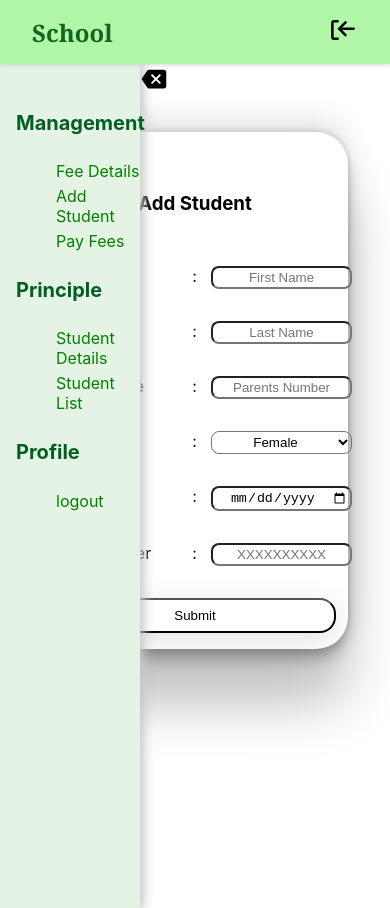
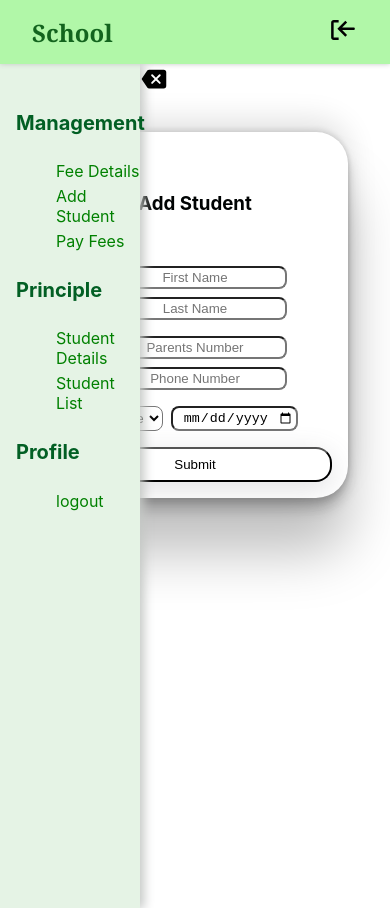
Before and after one commit to Shivamgulia/School, a Next.js app: page /addstd in a window 390 px wide. Built offline with nearby package versions, Linux system fonts and the light colour scheme; a web font is replaced by a local one.

Commit message:
forms fixed problem was got out of contier on mobile

```diff
--- a/components/Main/Student/AddForm.js
+++ b/components/Main/Student/AddForm.js
@@ -24,12 +24,6 @@ export default function AddForm() {
         <h3>Add Student</h3>
         <div className={styles.inputCont}>
           <div className={styles.inputdiv}>
-            <label htmlFor="fname" className={styles.formLabel}>
-              First Name
-            </label>
-            <label htmlFor="fname" className={styles.formLabel}>
-              :
-            </label>
             <input
               type="text"
               id="fname"
@@ -38,14 +32,6 @@ export default function AddForm() {
               ref={fNameRef}
               className={styles.formInput}
             />
-          </div>
-          <div className={styles.inputdiv}>
-            <label htmlFor="lname" className={styles.formLabel}>
-              Last Name
-            </label>
-            <label htmlFor="lname" className={styles.formLabel}>
-              :
-            </label>
             <input
               type="text"
               id="lname"
@@ -56,12 +42,6 @@ export default function AddForm() {
             />
           </div>
           <div className={styles.inputdiv}>
-            <label htmlFor="pname" className={styles.formLabel}>
-              Parents Name
-            </label>
-            <label htmlFor="pname" className={styles.formLabel}>
-              :
-            </label>
             <input
               type="text"
               id="pname"
@@ -70,26 +50,20 @@ export default function AddForm() {
               ref={pNameRef}
               className={styles.formInput}
             />
+            <input
+              type="text"
+              id="phone"
+              placeholder="Phone Number"
+              required
+              ref={phoneRef}
+              className={styles.formInput}
+            />
           </div>
           <div className={styles.inputdiv}>
-            <label htmlFor="gender" className={styles.formLabel}>
-              Date Of Birth
-            </label>
-            <label htmlFor="gender" className={styles.formLabel}>
-              :
-            </label>
             <select name="gender" id="gender" className={styles.formInput}>
               <option value="Female">Female</option>
               <option value="Male">Male</option>
             </select>
-          </div>
-          <div className={styles.inputdiv}>
-            <label htmlFor="fname" className={styles.formLabel}>
-              Date Of Birth
-            </label>
-            <label htmlFor="fname" className={styles.formLabel}>
-              :
-            </label>
             <input
               type="Date"
               id="dob"
@@ -99,25 +73,12 @@ export default function AddForm() {
               className={styles.formInput}
             />
           </div>
-          <div className={styles.inputdiv}>
-            <label htmlFor="fname" className={styles.formLabel}>
-              Phone Number
-            </label>
-            <label htmlFor="fname" className={styles.formLabel}>
-              :
-            </label>
-            <input
-              type="text"
-              id="phone"
-              placeholder="XXXXXXXXXX"
-              required
-              ref={phoneRef}
-              className={styles.formInput}
-            />
+
+          <div className={styles.submitdiv}>
+            <button type="submit" className={styles.submitButton}>
+              Submit
+            </button>
           </div>
-          <button type="submit" className={styles.submitButton}>
-            Submit
-          </button>
         </div>
       </form>
     </div>
--- a/components/Main/Student/DetailsForm.js
+++ b/components/Main/Student/DetailsForm.js
@@ -16,7 +16,7 @@ export default function DetailsForm(props) {
             id="EnrolmentNumber"
             placeholder="EnrolmentNumber"
           />
-          <button type="submit" onClick={show}>
+          <button type="submit" className={styles.submitbutton} onClick={show}>
             Get Details
           </button>
         </div>
--- a/pages/addstd/index.js
+++ b/pages/addstd/index.js
@@ -1,11 +1,17 @@
-import Layout from '../../components/Layout/Layout';
+import Head from 'next/head';
 import Layout2 from '../../components/Layout/Layout2/Layout2';
 import AddForm from '../../components/Main/Student/AddForm';
+import { Fragment } from 'react';
 
 export default function AddStd() {
   return (
-    <Layout2>
-      <AddForm />
-    </Layout2>
+    <Fragment>
+      <Head>
+        <title>Add Student</title>
+      </Head>
+      <Layout2>
+        <AddForm />
+      </Layout2>
+    </Fragment>
   );
 }
--- a/styles/Main/Student/AddForm.module.css
+++ b/styles/Main/Student/AddForm.module.css
@@ -42,12 +42,12 @@
 
 .inputdiv {
   color: black;
+  display: flex;
+  flex-wrap: wrap;
+  justify-content: start;
+  gap: 0.5rem;
   display: grid;
-
-  grid-template-columns: 49% 1% 50%;
-  justify-content: center;
-  width: 100%;
-  gap: 1rem;
+  grid-template-columns: 50% 50%;
 }
 
 .formInput {
@@ -59,15 +59,22 @@
   display: grid;
   justify-content: center;
   /* grid-template-columns: repeat(auto-fit, minmax(170px, 17vw)); */
-  gap: 2rem;
+  gap: 1rem;
 }
 
 .formInput::placeholder {
   padding: 2vw;
 }
 
+.submitdiv {
+  display: grid;
+  /* justify-content: center; */
+}
+
 .submitButton {
   color: black;
+
+  align-self: center;
   /* border: 100px; */
   background-color: rgb(255, 255, 255);
   padding: 0.5rem;
@@ -78,8 +85,17 @@
 
 .submitButton:hover {
   /* background-color: rgb(221, 252, 255); */
+
   background-color: #b6f3ff;
   box-shadow: rgba(50, 50, 93, 0.25) 0px 50px 100px -20px,
     rgba(0, 0, 0, 0.3) 0px 30px 60px -30px,
     rgba(10, 37, 64, 0.35) 0px -2px 6px 0px inset;
 }
+
+@media screen and (max-width: 700px) {
+  .inputdiv {
+    display: flex;
+    flex-wrap: wrap;
+    justify-content: center;
+  }
+}
```
Also changed, not shown: pages/feedetails/index.js (+7 -0 lines), pages/payfees/index.js (+7 -3 lines), pages/stdlist/index.js (+10 -3 lines), styles/Main/Student/DetailsForm.module.css (+23 -5 lines).
